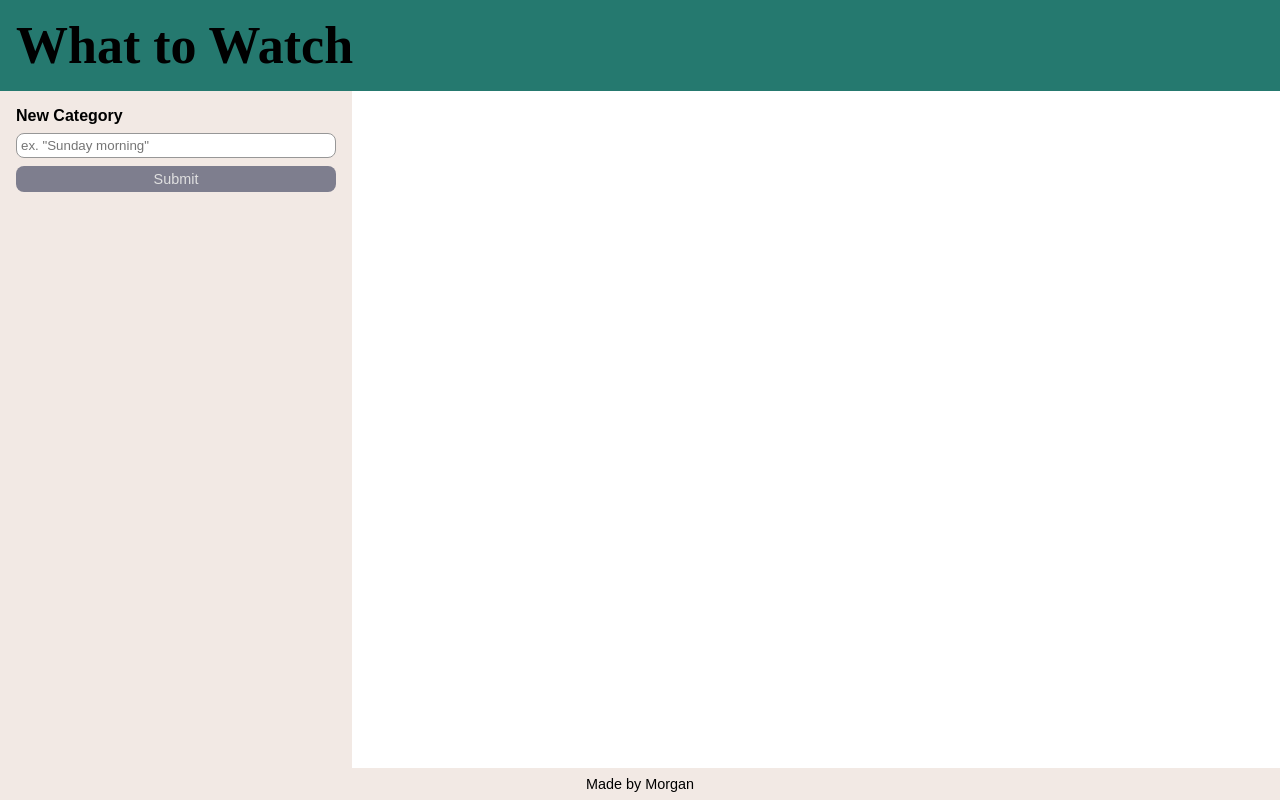
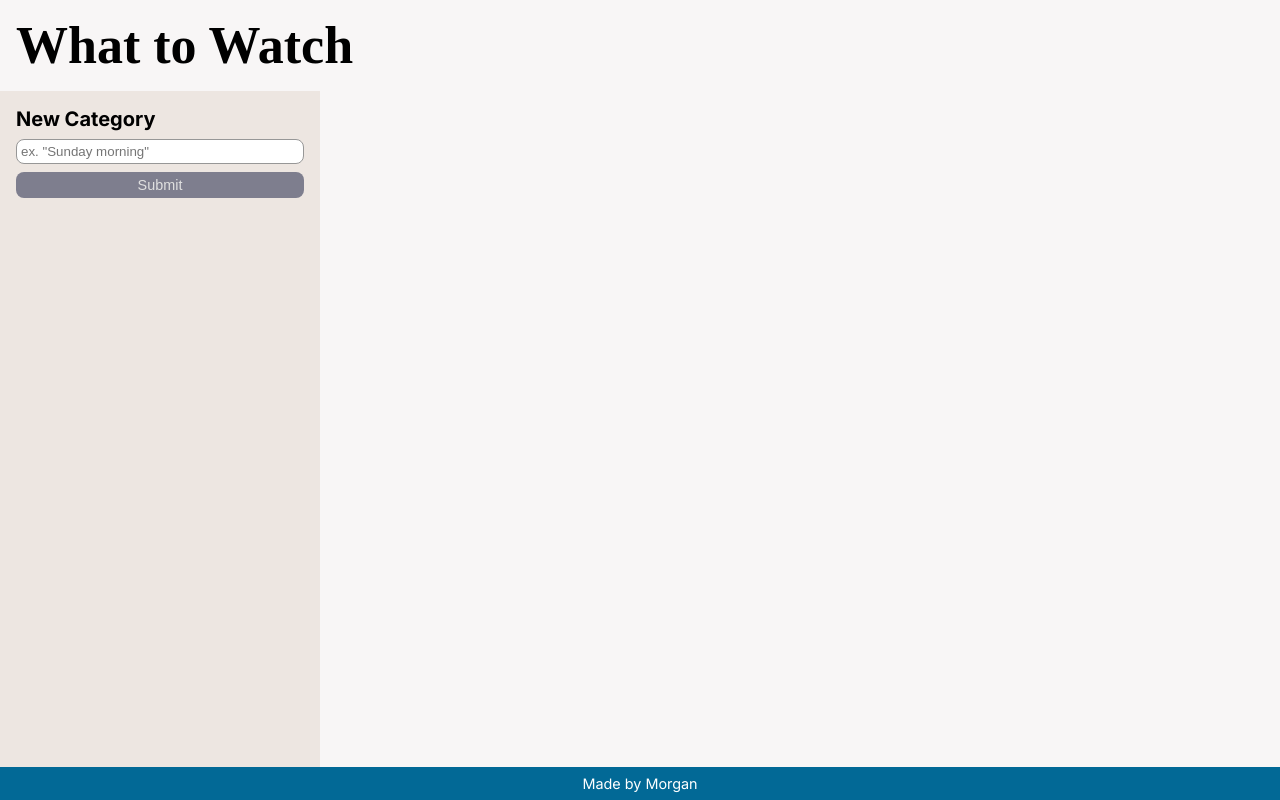
Before and after one commit to hametm/character-tracker, a React (Create React App) app: page / in a window 1280 px wide. Built offline with nearby package versions, Linux system fonts and the light colour scheme; a web font is replaced by a local one.

Commit message:
Add more UI

```diff
--- a/src/components/TvShow.js
+++ b/src/components/TvShow.js
@@ -41,8 +41,8 @@ function TvShow(props) {
     const showTvShow = () => {
         return (
             <div className="tvShow">
-                <div onClick={() => toggleDetails(props.index)} className="tvShowCard">
-                    <h3>{name}</h3>
+                <div className="tvShowCard">
+                    <h3 className="tvShowHeader" onClick={() => toggleDetails(props.index)}>{name}</h3>
                     <div className="tvShowButtonContainer">
                         <button className="editButton" onClick={() => setShowEdit(1)}></button>
                         <button className="closeButton" id={props.index} onClick={removeTvShow}></button>
--- a/src/styles/style.css
+++ b/src/styles/style.css
@@ -1,19 +1,19 @@
 @import url('https://fonts.googleapis.com/css2?family=Inter:wght@400;700&family=Passion+One&family=Rampart+One&display=swap');
 
 :root {
-    --background: #f2e9e4;
-    --sidebar: #ededed;
-    --selected: white;
-    --button: #026996;
+    --background: #f8f6f6;
+    --sidebar: #ede6e1;
+    --selected: #f8f6f6;
+    --blue: #026996;
     --button-hover: #004664;
     --button-disabled: rgb(126, 126, 142);
     --popup: #f2e9e4;
     --green: rgb(37, 121, 111);
+    --yellow: rgb(227, 211, 28);
 }
 
 body {
     margin: 0;
-    background-color: var(--background);
     font-family: 'Inter', sans-serif;
     display: grid;
 }
@@ -22,8 +22,8 @@ body {
     display: flex;
     flex-direction: column;
     justify-content: space-between;
-    font-family: Arial, Helvetica, sans-serif;
     min-height: 100vh;
+    background-color: var(--background);
 }
 
 ul, li {
@@ -57,7 +57,7 @@ button:hover {
 }
 
 header {
-    background: var(--green);
+
 }
 
 header h1 {
@@ -77,6 +77,8 @@ footer {
     align-items: center;
     padding: 8px;
     font-size: .9rem;
+    background-color: var(--blue);
+    color: white;
 }
 
 /* Sidebar */
@@ -84,38 +86,44 @@ footer {
 .sidebar {
     display: flex;
     flex-direction: column;
-    gap: 1rem;
+    justify-content: space-between;
     width: max(25%, 220px);
-    padding: 1rem;
+    background-color: var(--sidebar);
 }
 
 #categoryForm {
     display: flex;
     flex-direction: column;
     gap: .5rem;
+    padding: 1rem;
+}
+
+#categoryForm label {
+    font-size: 1.25rem;
 }
 
 .catButton {
-    font-size: 2rem;
+    font-size: 1.75rem;
     flex-grow: 1;
     text-align: left;
+    padding: 1.5rem 0 1rem 1rem;
 }
 
 .catCloseButtonContainer {
     display: flex;
     align-items: flex-start;
+    padding: .5rem;
 }
 
 .catContainer {
     display: flex;
     flex-direction: column;
-    gap: 1rem;
+    height: 400px;
+    overflow: auto;
 }
 
 .category {
     display: flex;
-    border-radius: 8px;
-    padding: .5rem;
 }
 
 .category:hover {
@@ -134,7 +142,6 @@ footer {
 
 .display {
     padding: 1rem;
-    background-color: white;
     flex-grow: 1;
 }
 
@@ -147,8 +154,10 @@ footer {
     display: flex;
     flex-direction: column;
     gap: .5rem;
-    background-color: var(--background);
-    padding: .5rem;
+    background-color: white;
+    border: 1px solid black;
+    padding: .5rem 1rem;
+    box-shadow: -2px 2px black;
 
 }
 
@@ -158,7 +167,11 @@ footer {
     width: 100%;
 }
 
-.tvShowCard:hover {
+.tvShowHeader {
+    flex-grow: 1;
+}
+
+.tvShowHeader:hover {
     cursor: pointer;
 }
 
@@ -192,14 +205,14 @@ footer {
     font-size: 2rem;
     padding: 0;
     border-radius: 50%;
-    background-color: var(--green);
+    background-color: var(--blue);
     color: white;
     display: flex;
     justify-content: center;
     align-items: center;
 }
 
-.addButton:hover {
+.addButton:hover, .tvShowButtonContainer .closeButton:hover, .editButton:hover {
     transform: scale(1.1);
 }
 
@@ -231,8 +244,12 @@ footer {
     width: 10rem;
 }
 
+.tvShowForm input[type=text] {
+    width: 15rem;
+}
+
 .submitButton {
-    background-color: var(--button);
+    background-color: var(--blue);
     color: white;
     border: none;
     border-radius: 8px;
```
